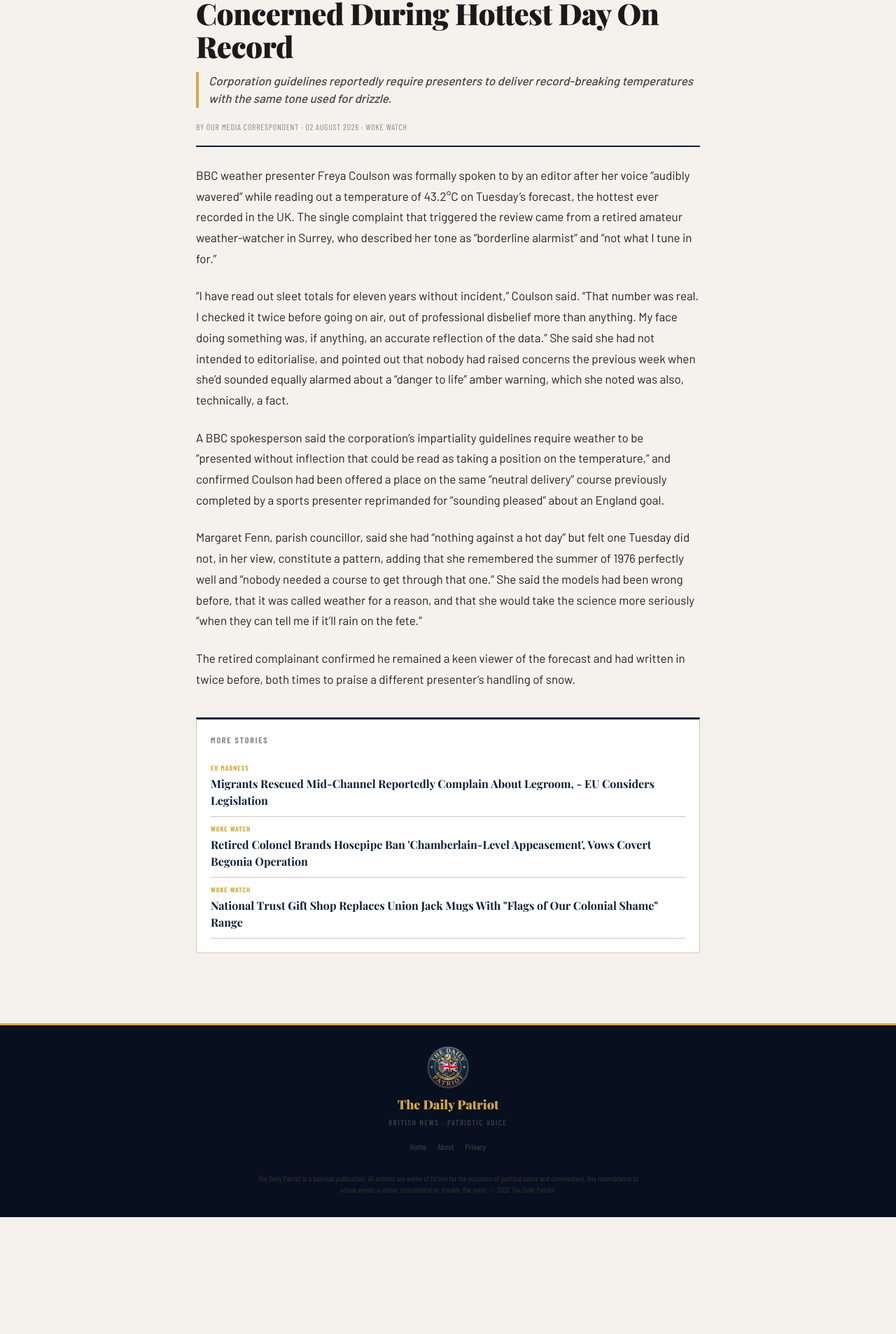
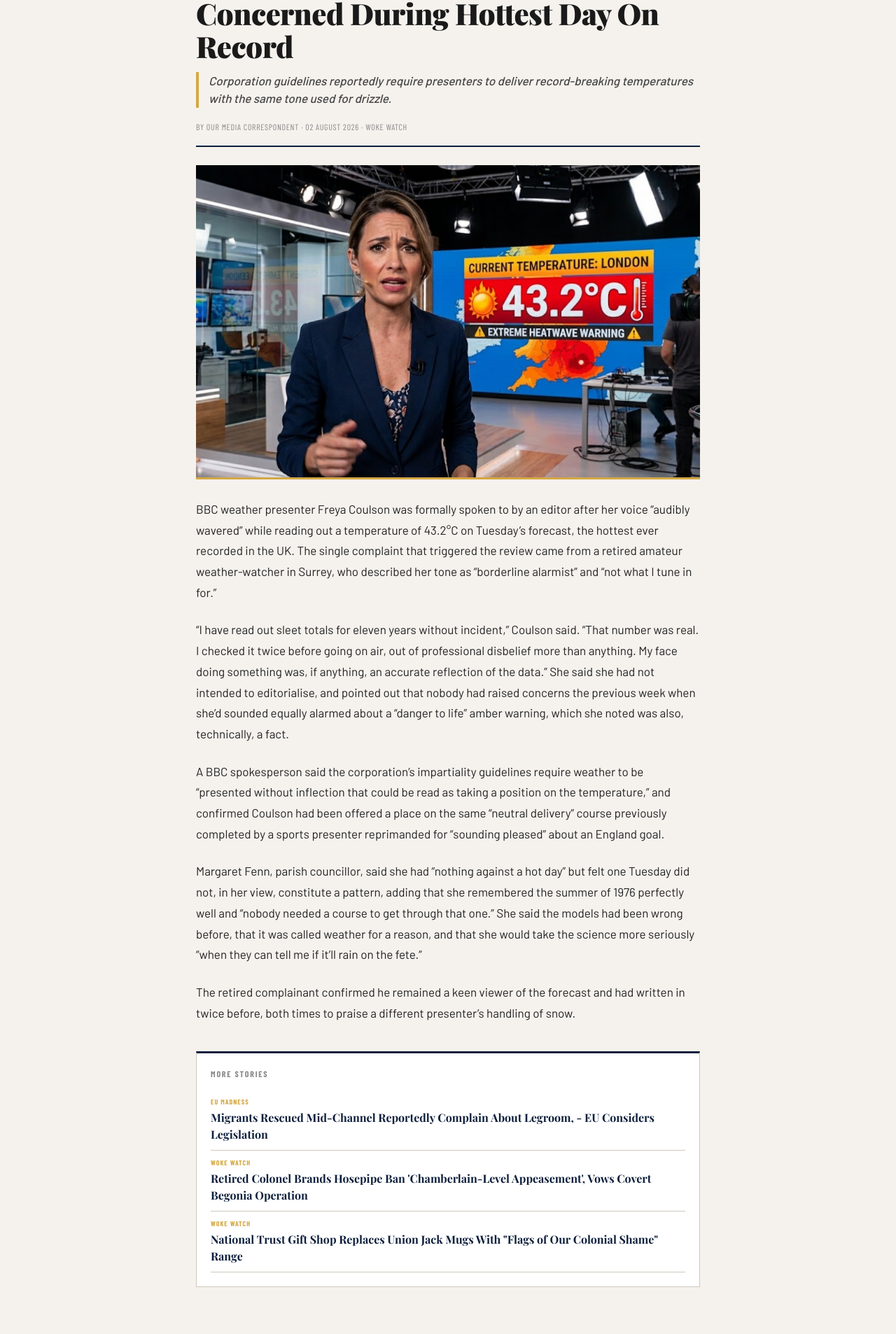
Before and after one commit to matt-palmer999/britishpatriots, a Jekyll site: the page built from _posts/2026-08-02-heatwave-presenter-neutrality.md, in a window 1280 px wide. Shown: the part 430-2336 px from the top of the page at 70% size. Built offline with Jekyll 4.4.1, drawn with Linux system fonts in a browser that asks for light colours; some web fonts are replaced; before the commit the page ends 2169 px from its top, so only the background shows below that.

Commit message:
Add image to heatwave presenter article

```diff
--- a/_posts/2026-08-02-heatwave-presenter-neutrality.md
+++ b/_posts/2026-08-02-heatwave-presenter-neutrality.md
@@ -4,6 +4,7 @@ title: "BBC Weather Presenter Reprimanded For Sounding Too Concerned During Hott
 standfirst: "Corporation guidelines reportedly require presenters to deliver record-breaking temperatures with the same tone used for drizzle."
 category: Woke Watch
 author: Our Media Correspondent
+image: /assets/images/heatwave.jpg
 ---
 
 BBC weather presenter Freya Coulson was formally spoken to by an editor after her voice "audibly wavered" while reading out a temperature of 43.2°C on Tuesday's forecast, the hottest ever recorded in the UK. The single complaint that triggered the review came from a retired amateur weather-watcher in Surrey, who described her tone as "borderline alarmist" and "not what I tune in for."
```
